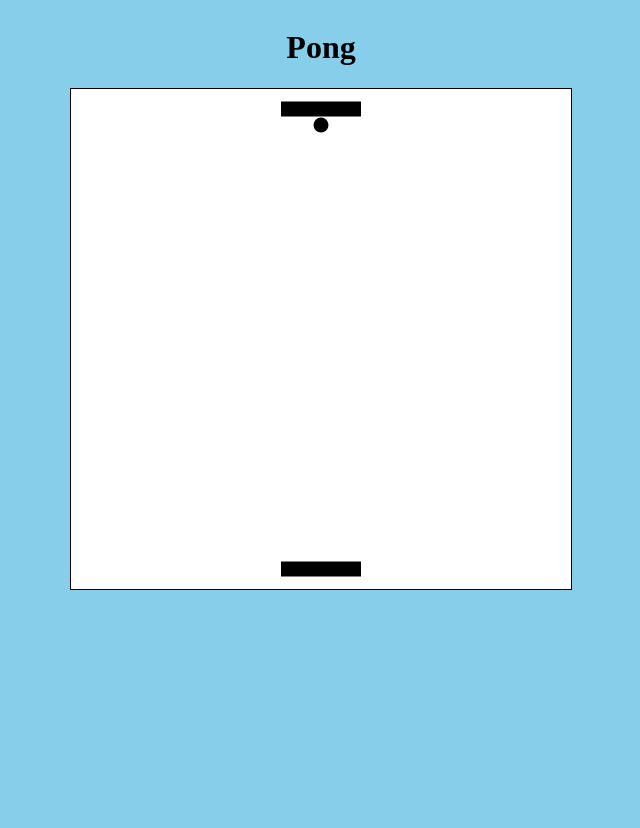
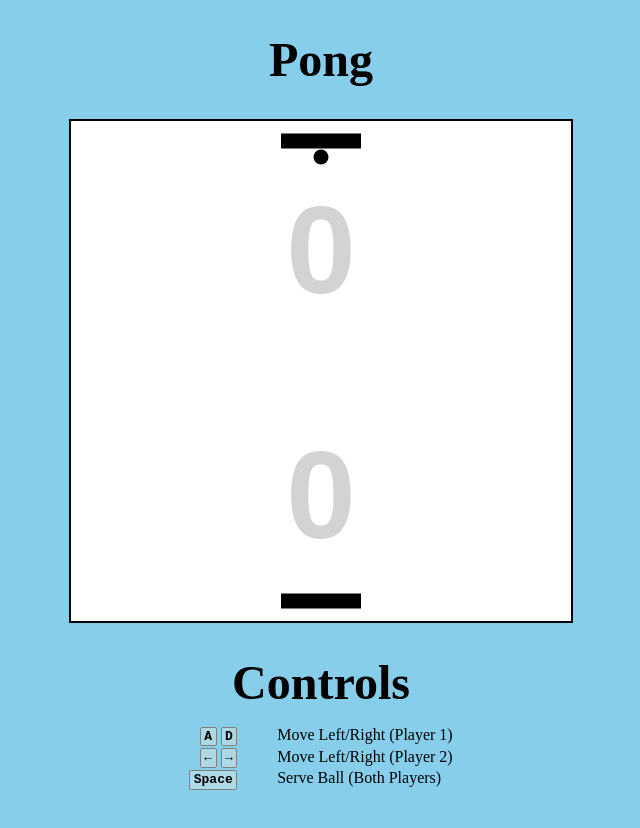
Before and after one commit to runarberg/Breakout, a plain HTML site: page index.html in a window 1280 px wide. Shown: the whole page, without its empty margins (319-959 px from the left). Drawn offline with Linux system fonts and the light colour scheme.

Commit message:
Implement score system
Sovles: #10

```diff
--- a/index.html
+++ b/index.html
@@ -7,8 +7,23 @@
   </head>
 
   <body>
-    <h1>Pong</h1>
+    <h1 class="title">Pong</h1>
 
     <canvas id="game" class="game" width="500" height="500"></canvas>
+
+    <div class="instructions">
+      <strong class="title">Controls</strong>
+
+      <dl class="controls">
+        <dt><kbd>A</kbd> <kbd>D</kbd></dt>
+        <dd>Move Left/Right (Player 1)</dd>
+
+        <dt><kbd>←</kbd> <kbd>→</kbd></dt>
+        <dd>Move Left/Right (Player 2)</dd>
+
+        <dt><kbd>Space</kbd></dt>
+        <dd>Serve Ball (Both Players)</dd>
+      </dl>
+    </div>
   </body>
 </html>
--- a/script.js
+++ b/script.js
@@ -17,13 +17,15 @@
  * @typedef {object} Paddle
  * @prop {Pos} pos - The x, y coordinate of the paddle.
  *
- * @typedef {0 | 1 | null} ServingPaddle - Which paddle—if any—is serving the ball
+ * @typedef {0 | 1 | null} ServingPaddle - Which paddle is serving the ball, if any
+ * @typedef {[number, number]} Score - Keep track of the score
  *
  * @typedef {object} State
  * @prop {Boundaries} boundaries
  * @prop {Ball} ball
  * @prop {[Paddle, Paddle]} paddles
  * @prop {ServingPaddle} servingPaddle
+ * @prop {Score} score
  */
 
 const BALL_RADIUS = 7.5;
@@ -34,6 +36,9 @@ const PADDLE_SPEED = 2;
 
 // How far from the edge the paddle is positioned.
 const PADDLE_OFFSET_Y = 20;
+
+// Lets put the score a little above the paddle.
+const SCORE_MARGIN = PADDLE_OFFSET_Y + PADDLE_HEIGHT + 20;
 
 const ALLOWED_INPUTS = [" ", "a", "d", "ArrowLeft", "ArrowRight"];
 
@@ -60,7 +65,7 @@ function createInputCollector() {
 /**
  * Iterate over all the animation frame, yielding ones per frame.
  *
- * @returns {Generator<number>}
+ * @returns {AsyncGenerator<number>}
  */
 async function* animationFrames() {
   while (true) {
@@ -78,6 +83,10 @@ async function* animationFrames() {
  */
 function createState(canvas) {
   return {
+    // Start a fair game.
+    score: [0, 0],
+
+    // The edges of the playing board.
     boundaries: { xMin: 0, xMax: canvas.width, yMin: 0, yMax: canvas.height },
 
     ball: {
@@ -86,6 +95,7 @@ function createState(canvas) {
       speed: 3,
     },
 
+    // Two paddles, one at top, one at bottom.
     paddles: [
       {
         pos: { x: canvas.width / 2, y: PADDLE_OFFSET_Y },
@@ -95,6 +105,7 @@ function createState(canvas) {
       },
     ],
 
+    // Top paddle starts,
     servingPaddle: 0,
   };
 }
@@ -161,9 +172,10 @@ function updateServingPaddle({ servingPaddle: oldServingPaddle }, inputs) {
  * Return the new state of the ball after calculated all collisions.
  *
  * @param {State} state - The current state
+ * @param {State} oldState - The previous state
  * @returns {Ball} - The new state of the ball
  */
-function updateBall(state) {
+function updateBall(state, oldState) {
   // sin and cos are built in trigonomic functions. You’ll learn about trig
   // functions in an advanced math class. They are super useful for drawing.
   // Basically cos(angle) is how much your x coordinate, changes and sin(angle)
@@ -203,7 +215,7 @@ function updateBall(state) {
     // The ball is not moving, it must have been served in this frame.
     let angle = 0;
 
-    if (state.servingPaddle === 0) {
+    if (oldState.servingPaddle === 0) {
       // Top paddle has it, shoot it downwards (π/2 radians = 90 deg).
       angle = Math.PI / 2;
     } else {
@@ -228,19 +240,6 @@ function updateBall(state) {
   // The new momentum.
   let angle = oldBall.angle;
   let speed = oldBall.speed;
-
-  // See if we hit the top or bottom.
-  // NOTE: This will be removed and replaced with a scoring system
-  if (
-    oldBall.pos.y < state.boundaries.yMin ||
-    oldBall.pos.y > state.boundaries.yMax
-  ) {
-    angle = -oldBall.angle;
-    pos.x = oldBall.pos.x + speed * Math.cos(angle);
-    pos.y = oldBall.pos.y + speed * Math.sin(angle);
-
-    return { pos, angle, speed };
-  }
 
   // See if we hit the paddles.
   for (const paddle of state.paddles) {
@@ -291,6 +290,40 @@ function updateBall(state) {
 }
 
 /**
+ * See if we need to increment the points for either player and put
+ * the ball into a serving position.
+ *
+ * @param {State} state
+ * @returns {{score: Score, newServingPaddle: ServingPaddle}}
+ */
+function updateScore({ ball, boundaries, score }) {
+  // See if we hit the top.
+  if (ball.pos.y - BALL_RADIUS < boundaries.yMin) {
+    return {
+      // Player 2 gets a point.
+      score: [score[0], score[1] + 1],
+      // The ball resets to Player 1 paddle
+      newServingPaddle: 0,
+    };
+  }
+
+  if (ball.pos.y + BALL_RADIUS > boundaries.yMax) {
+    return {
+      // Player 1 gets a point.
+      score: [score[0] + 1, score[1]],
+      // The ball resets to Player 2 paddle
+      newServingPaddle: 1,
+    };
+  }
+
+  // Same score, nothing changes.
+  return {
+    score,
+    newServingPaddle: null,
+  };
+}
+
+/**
  * Update the state of the game. Recalculate all the positions, all momentum,
  * react to interactions, collisions, and user inputs.
  *
@@ -299,9 +332,30 @@ function updateBall(state) {
  * @returns {void}
  */
 function updateState(state, inputs) {
-  state.servingPaddle = updateServingPaddle(state, inputs);
-  state.paddles = updatePaddles(state, inputs);
-  state.ball = updateBall(state);
+  let servingPaddle = updateServingPaddle(state, inputs);
+  const paddles = updatePaddles(state, inputs);
+
+  // We need the updated paddle position to see what happens to the
+  // ball.
+  let ball = updateBall({ ...state, paddles, servingPaddle }, state);
+
+  // We need the updated ball position to see what happens to the
+  // score.
+  const { score, newServingPaddle } = updateScore({ ...state, ball });
+
+  if (newServingPaddle !== null) {
+    // Somebody just scored a point. That overwrites previous
+    // calculations.
+    servingPaddle = newServingPaddle;
+
+    // And we need to recalculate where the ball is based on that.
+    ball = updateBall({ ...state, servingPaddle }, state);
+  }
+
+  state.servingPaddle = servingPaddle;
+  state.paddles = paddles;
+  state.ball = ball;
+  state.score = score;
 }
 
 /**
@@ -344,7 +398,25 @@ function drawPaddle(ctx, paddle) {
 
 /**
  * @param {CanvasRenderingContext2D} ctx
- * @param {{x: number, y: number}} ball
+ * @param {Score} score
+ * @returns {void}
+ */
+function drawScore(ctx, score) {
+  const fontSize = Math.round(ctx.canvas.height / 4);
+  const center = ctx.canvas.width / 2;
+
+  ctx.font = `bold ${fontSize}px sans-serif`;
+  ctx.fillStyle = "lightgray";
+  ctx.textAlign = "center";
+  ctx.textBaseline = "bottom";
+
+  ctx.fillText(`${score[0]}`, center, SCORE_MARGIN + fontSize + 20);
+  ctx.fillText(`${score[1]}`, center, ctx.canvas.height - SCORE_MARGIN);
+}
+
+/**
+ * @param {CanvasRenderingContext2D} ctx
+ * @param {State} state
  * @returns {void}
  */
 function render(ctx, state) {
@@ -353,6 +425,7 @@ function render(ctx, state) {
   ctx.rect(0, 0, ctx.canvas.width, ctx.canvas.height);
   ctx.fill();
 
+  drawScore(ctx, state.score);
   drawBall(ctx, state.ball);
 
   for (const paddle of state.paddles) {
@@ -368,6 +441,11 @@ async function main() {
   }
 
   const ctx = canvas.getContext("2d");
+
+  if (!(ctx instanceof CanvasRenderingContext2D)) {
+    return;
+  }
+
   const inputs = createInputCollector();
   const state = createState(canvas);
 
--- a/style.css
+++ b/style.css
@@ -1,12 +1,53 @@
+html,
+body {
+  margin: 0;
+}
+
 body {
   align-items: center;
   background: skyblue;
+  box-sizing: border-box;
   flex-direction: column;
   display: flex;
   min-block-size: 100vh;
-  justify-content: start;
+  min-inline-size: 100vw;
+  justify-content: center;
+  padding: 2em;
+  row-gap: 2em;
+}
+
+.title {
+  display: block;
+  margin: 0;
+  font-size: 3em;
+  text-align: center;
 }
 
 .game {
-  border: 1px solid black;
+  background: white;
+  border: 2px solid black;
 }
+
+.controls {
+  display: grid;
+  grid-template-columns: max-content 1fr;
+  row-gap: 0.5ex;
+}
+
+.controls dt {
+  grid-column: 1;
+  justify-self: end;
+}
+
+.controls dd {
+  grid-column: 2;
+}
+
+kbd {
+  background: lightblue;
+  border: 1px solid gray;
+  border-radius: 2px;
+  font-weight: 600;
+  padding-block: 0.2ex;
+  padding-inline: 0.5ex;
+}
```
Also changed, not shown: tsconfig.json (added, +15 -0 lines).
